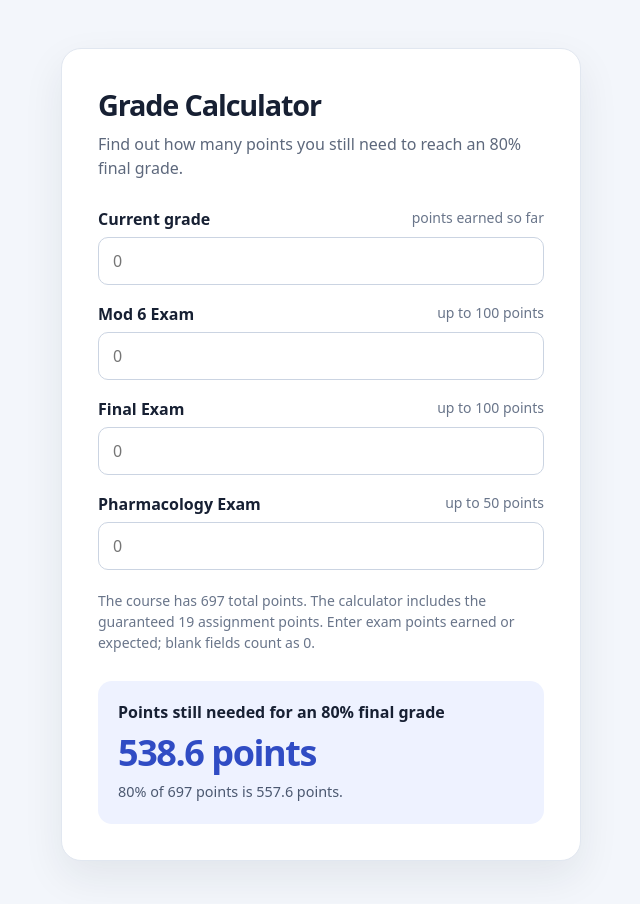
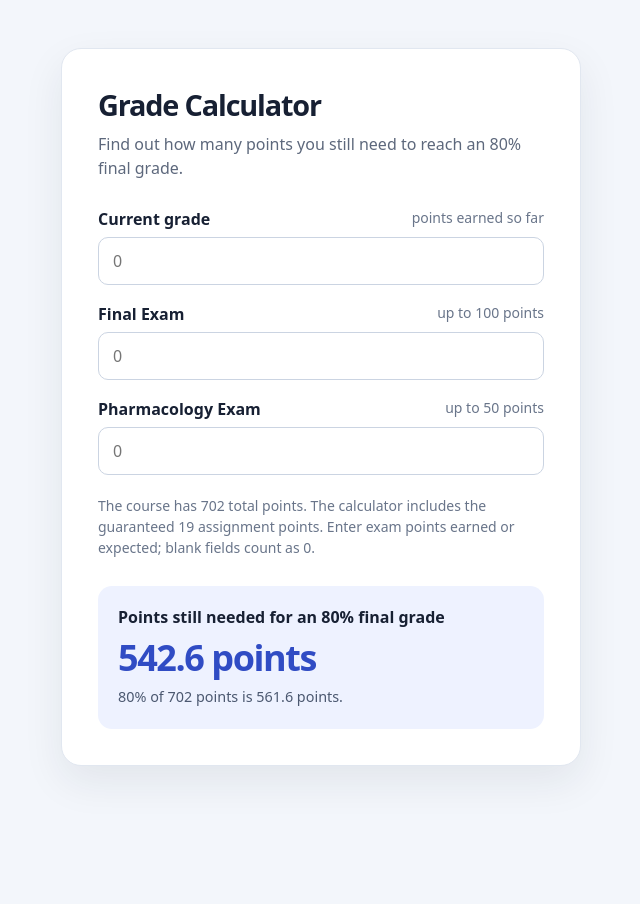
Before and after one commit to jlmounts14/grade-calculator, a plain HTML site: page index.html in a window 1280 px wide. Shown: the whole page, without its empty margins (319-959 px from the left). After the commit the page ends 814 px from the top, so only its background shows below. Drawn offline with Linux system fonts and the light colour scheme.

Commit message:
Update course total points and calculation logic
Updated total course points and adjusted calculations to reflect the new total.

```diff
--- a/index.html
+++ b/index.html
@@ -145,10 +145,6 @@
         <input id="current-points" name="current-points" type="number" min="0" step="any" placeholder="0" inputmode="decimal">
       </div>
       <div>
-        <label for="mod6">Mod 6 Exam <span>up to 100 points</span></label>
-        <input id="mod6" name="mod6" type="number" min="0" max="100" step="any" placeholder="0" inputmode="decimal">
-      </div>
-      <div>
         <label for="final-exam">Final Exam <span>up to 100 points</span></label>
         <input id="final-exam" name="final-exam" type="number" min="0" max="100" step="any" placeholder="0" inputmode="decimal">
       </div>
@@ -158,11 +154,11 @@
       </div>
     </form>
 
-    <p class="note">The course has 697 total points. The calculator includes the guaranteed 19 assignment points. Enter exam points earned or expected; blank fields count as 0.</p>
+    <p class="note">The course has 702 total points. The calculator includes the guaranteed 19 assignment points. Enter exam points earned or expected; blank fields count as 0.</p>
 
     <section class="result" aria-live="polite">
       <h2>Points still needed for an 80% final grade</h2>
-      <div class="value" id="points-needed">538.6 points</div>
+      <div class="value" id="points-needed">542.6 points</div>
       <p class="status" id="status"></p>
     </section>
   </main>
@@ -172,7 +168,8 @@
     const inputs = [...form.querySelectorAll("input")];
     const pointsNeeded = document.getElementById("points-needed");
     const status = document.getElementById("status");
-    const targetPoints = 697 * 0.8;
+    const courseTotalPoints = 702;
+    const targetPoints = courseTotalPoints * 0.8;
     const guaranteedAssignmentPoints = 19;
 
     function updateCalculator() {
@@ -191,14 +188,14 @@
 
       const enteredPoints = inputs.reduce((total, input) => total + (Number(input.value) || 0), 0);
       const needed = Math.max(0, targetPoints - guaranteedAssignmentPoints - enteredPoints);
-      const projectedPercentage = ((enteredPoints + guaranteedAssignmentPoints) / 697) * 100;
+      const projectedPercentage = ((enteredPoints + guaranteedAssignmentPoints) / courseTotalPoints) * 100;
 
       pointsNeeded.textContent = `${needed.toFixed(1)} points`;
       status.textContent = enteredPoints + guaranteedAssignmentPoints > targetPoints
         ? `Your projected final grade is ${projectedPercentage.toFixed(1)}%.`
         : needed === 0
           ? "You have reached the 80% point target."
-          : `80% of 697 points is ${targetPoints.toFixed(1)} points.`;
+          : `80% of ${courseTotalPoints} points is ${targetPoints.toFixed(1)} points.`;
       status.classList.remove("error");
     }
 
```
